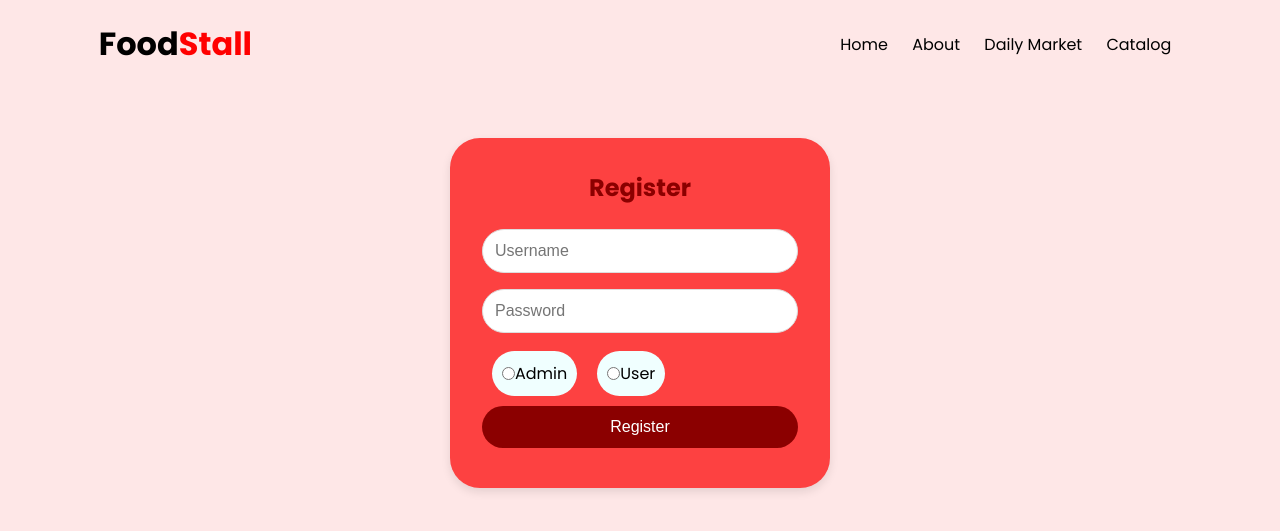
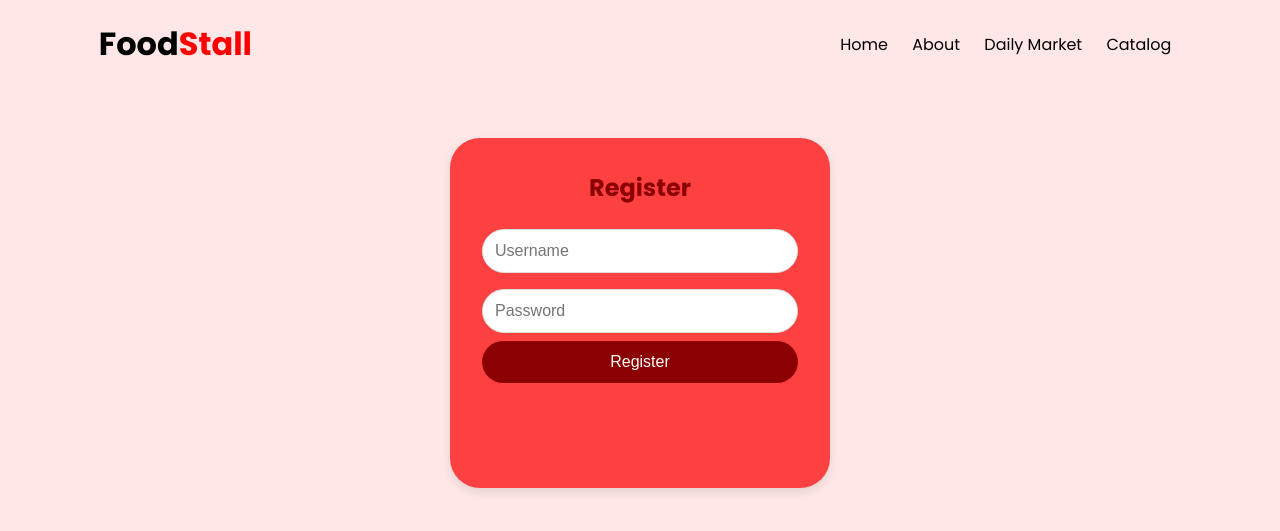
Before and after one commit to Aracellii/projek, a PHP site: page /daftar.php in a window 1280 px wide. Shown: the top 531 px of the page. Run offline with PHP 8.4, Linux system fonts and the light colour scheme.

Commit message:
revisi lagi

```diff
--- a/daftar.php
+++ b/daftar.php
@@ -37,16 +37,9 @@
     	<form>
         	<input type="text" placeholder="Username" required>
         	<input type="password" placeholder="Password" required>
-
-	<div class="checkboxes">
-			<div class="row">
-				<input type="radio" name="role" value="admin">Admin
-			</div>
-			<div class="row">
-				<input type="radio" name="role" value="user">User
+        	<button type="submit">Register</button>
 	</div>
 	</div>
-        	<button type="submit">Register</button>
     	</form>
  </login-body>
 </body>
--- a/main.html
+++ b/main.html
@@ -42,7 +42,7 @@
                     </div>
                 </div>
                 <div class="col8">
-                    <img src="2.png" alt="" class="img-responsive">
+                    <img src="gambar/2.png" alt="" class="img-responsive">
                 </div>
             </div>
         </div>
--- a/style.css
+++ b/style.css
@@ -1,3 +1,4 @@
+
 
 @import url('https://fonts.googleapis.com/css2?family=Poppins:ital,wght@0,100;0,200;0,300;0,400;0,500;0,600;0,700;0,800;0,900;1,100;1,200;1,300;1,400;1,500;1,600;1,700;1,800;1,900&display=swap');
 
@@ -5,7 +6,7 @@ body{
     margin: 0;
     padding: 0;
     font-family: "Poppins", sans-serif;
-    background-color: rgb(254, 231, 231);
+    background-color: rgb(255, 231, 231);
 }
 h1,h2,h3,h4,h5{
     margin: 0;
@@ -79,9 +80,12 @@ p{
     }
 }
 
+
 .btn {
     background: black;
     color: white;
+    display: inline-block;
+    padding: 10px 30px;
     border-radius: 30px;
     text-decoration: none;
     transition-duration: 0.5s;
--- a/style1.css
+++ b/style1.css
@@ -73,7 +73,7 @@
 
 body {
     font-family: "poppins", sans-serif;
-    background-color: rgb(254, 231, 231);
+    background-color: rgb(255, 231, 231);
 }
 
 /* Card styling */
@@ -144,6 +144,7 @@ form-body{
     display: flex;
 }
 
+
 .checkboxes{
     display: flex;
 }
```
Also changed, not shown: login.php (+6 -5 lines).
